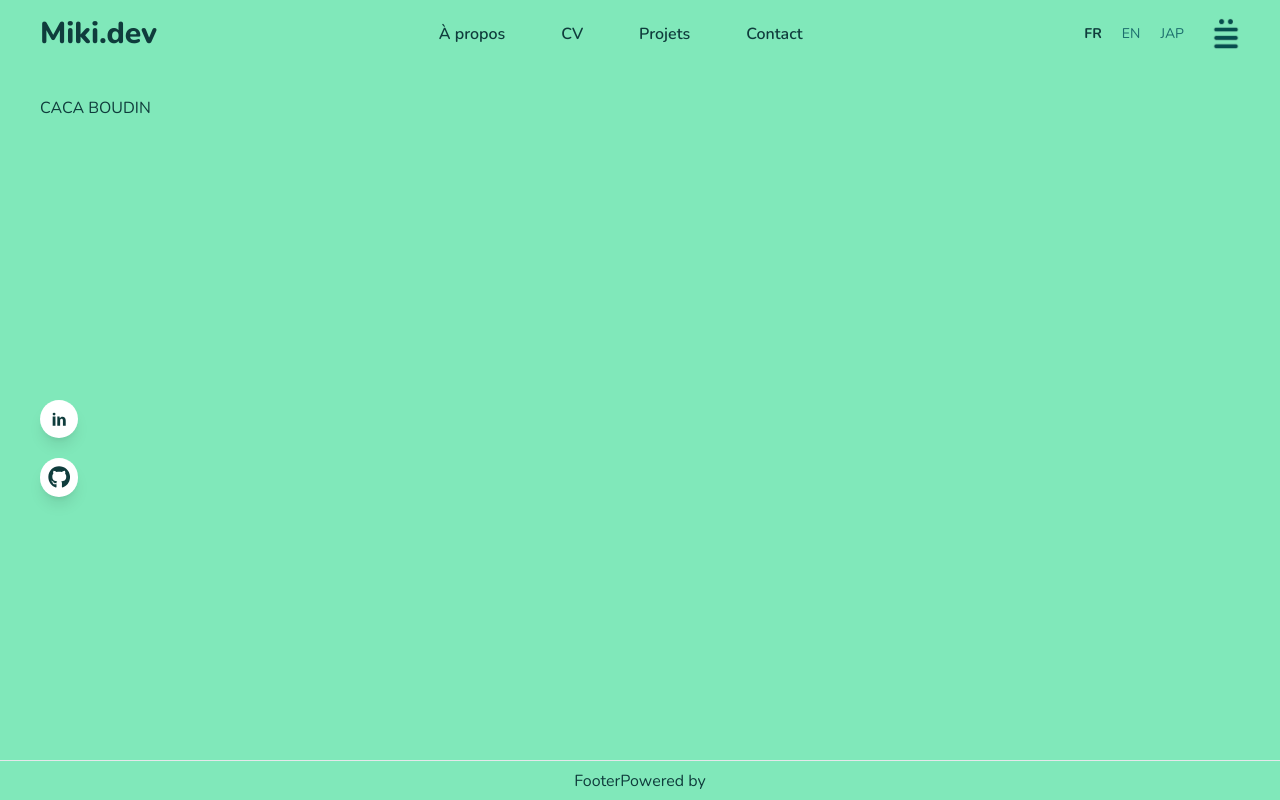
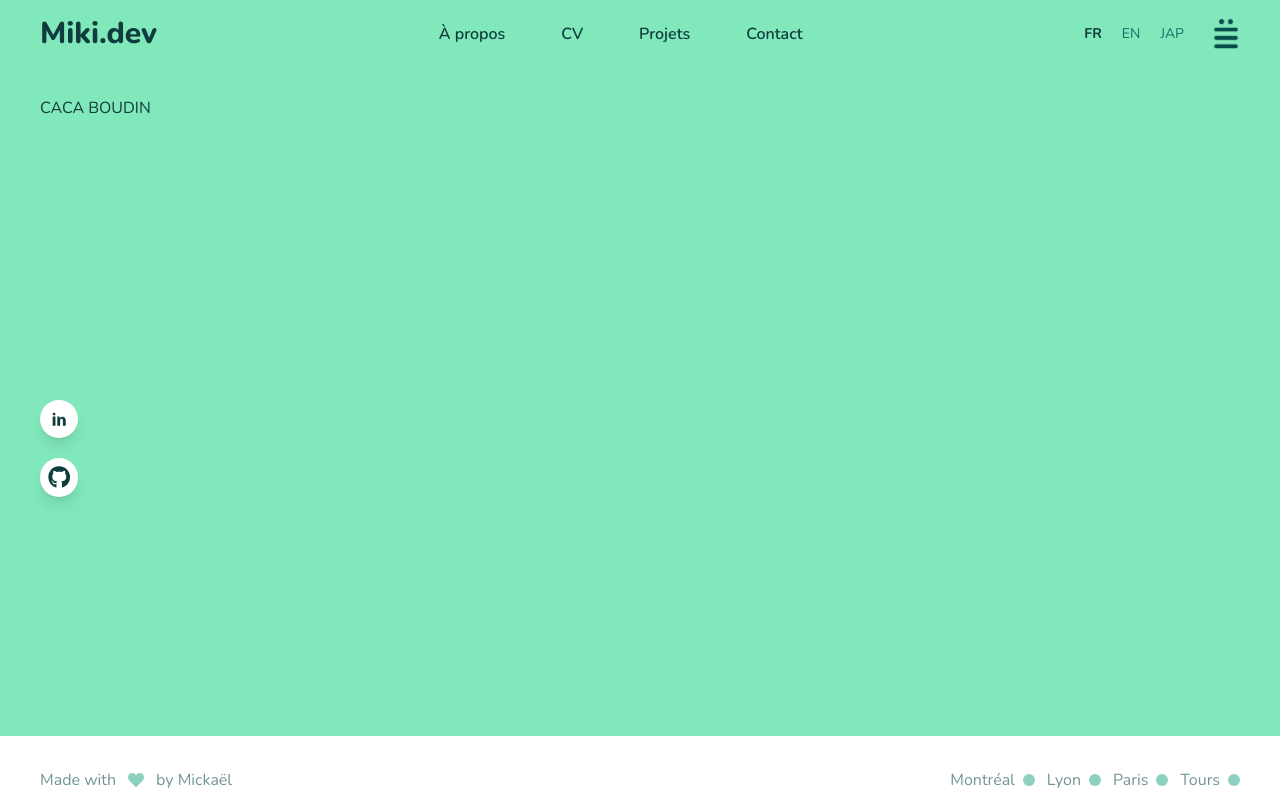
Before and after one commit to MendosDV/laebba, a Next.js app: page / in a window 1280 px wide. Built offline with nearby package versions, Linux system fonts and the light colour scheme.

Commit message:
Add Footer

```diff
--- a/src/components/Footer.tsx
+++ /dev/null
@@ -1,15 +0,0 @@
-export default function Footer() {
-  return (
-    <footer className="flex h-10 w-full items-center justify-center border-t">
-      <h4>Footer</h4>
-      <a
-        className="flex items-center justify-center gap-2"
-        href="https://vercel.com?utm_source=create-next-app&utm_medium=appdir-template&utm_campaign=create-next-app"
-        target="_blank"
-        rel="noopener noreferrer"
-      >
-        Powered by{" "}
-      </a>
-    </footer>
-  );
-}
--- /dev/null
+++ b/src/components/Footer/index.tsx
@@ -0,0 +1,35 @@
+'use client';
+
+import { useSizeScreen } from "@/context";
+import { FaHeart } from "react-icons/fa";
+
+export default function Footer() {
+  const { isMobile } = useSizeScreen();
+  const cities = [
+    'Montréal',
+    'Lyon',
+    'Paris',
+    'Tours'
+  ]
+  return (
+    ( !isMobile && (
+        <footer className="bg-white h-16 w-full">
+        <div className="opacity-60 flex h-full w-full justify-between items-end px-10 py-2 font-extralight" style={{color: '#144f4f'}}>
+          <p className="flex gap-3 justify-center items-center">
+            Made with
+            <FaHeart style={{color: '#42b296'}}/>
+            <span>by Mickaël</span>
+          </p>
+          <div className="flex gap-3 justify-center items-center">
+            {cities.map((city) =>
+              <p key={city} className="flex gap-2 justify-center items-center">
+                {city}
+                <div className="h-3 w-3 rounded-full" style={{backgroundColor: '#42b296'}}></div>
+              </p>
+            )}
+          </div>
+        </div>
+      </footer>
+    ))
+  )
+}
```
